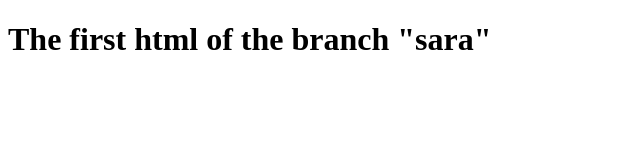
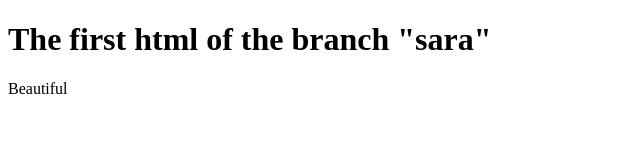
Before and after one commit to simonhalimonov-dci/git-test, a plain HTML site: page sara.html in a window 1280 px wide. Shown: the full height of the page, 0-640 px from the left. Drawn offline with Linux system fonts and the light colour scheme.

Commit message:
aside created

```diff
--- a/sara.html
+++ b/sara.html
@@ -8,5 +8,7 @@
 </head>
 <body>
     <h1>The first html of the branch "sara"</h1>
+
+ <aside>Beautiful</aside>
 </body>
 </html>
```
